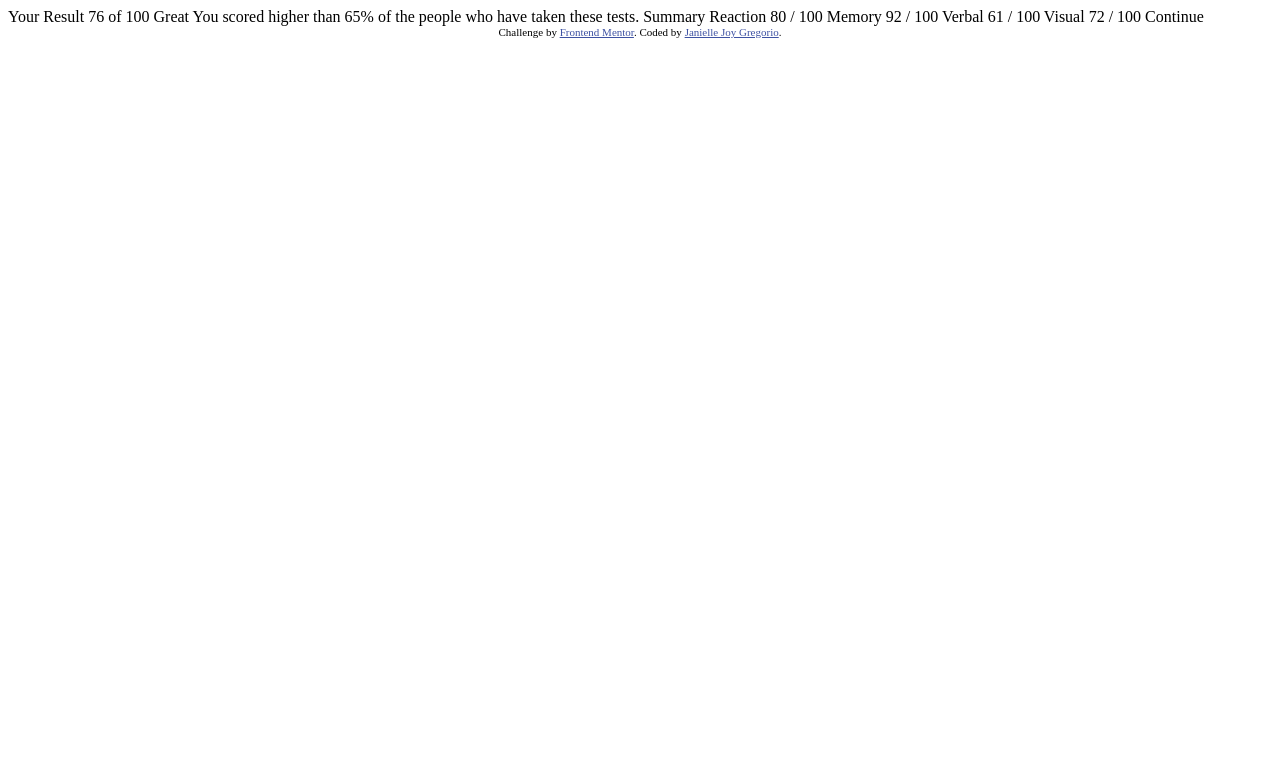
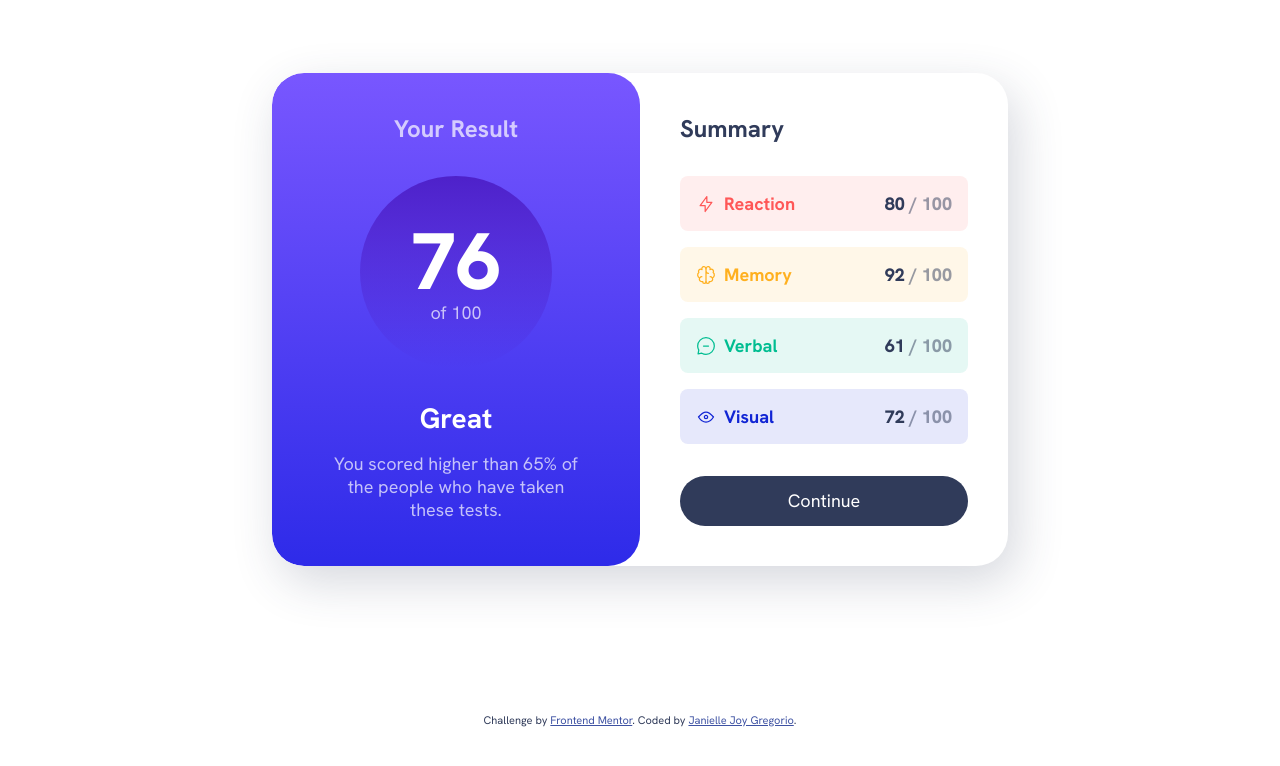
Before and after one commit to amazing010692/Results_Summary_Component, a plain HTML site: page index.html in a window 1280 px wide. Drawn offline with Linux system fonts and the light colour scheme.

Commit message:
updated index and styling
updated index and styling

```diff
--- a/index.html
+++ b/index.html
@@ -5,8 +5,9 @@
   <meta name="viewport" content="width=device-width, initial-scale=1.0"> <!-- displays site properly based on user's device -->
 
   <link rel="icon" type="image/png" sizes="32x32" href="./assets/images/favicon-32x32.png">
+  <link rel="stylesheet" href="style.css">
 
-  <title>Frontend Mentor | Results summary component</title>
+  <title>Frontend Mentor | Results Summary Component</title>
 
   <!-- Feel free to remove these styles or customise in your own stylesheet 👍 -->
   <style>
@@ -15,29 +16,58 @@
   </style>
 </head>
 <body>
+  <main>
+    <div class="result-summary">
+<div class="results grid-flow"
+     data-spacing="large">
 
-  Your Result
-  76
-  of 100
+  <h1 class="section-title">Your Result</h1>
+  <p class="result-score"><span>76</span> of 100</p>
 
-  Great
-  You scored higher than 65% of the people who have taken these tests.
-
-  Summary
-
-  Reaction
-  80 / 100
-
-  Memory
-  92 / 100
-
-  Verbal
-  61 / 100
-
-  Visual
-  72 / 100
-
-  Continue
+  <div class="grid-flow">
+    <p class="result-rank">Great</p>
+    <p>You scored higher than 65% of the people who have taken these tests.</p>
+  </div>
+</div>
+<div class="summary grid-flow"
+     data-spacing="large">
+  <h2 class="section-title">Summary</h2>
+  <div class="grid-flow">
+    <div class="summary-item"
+         data-item-type="accent-1">
+      <div class="flex-group">
+        <svg class="summary-icon" xmlns="http://www.w3.org/2000/svg" width="20" height="20" fill="none" viewBox="0 0 20 20"><path  stroke-linecap="round" stroke-linejoin="round" stroke-width="1.25" d="M10.833 8.333V2.5l-6.666 9.167h5V17.5l6.666-9.167h-5Z"/></svg>
+        <h3 class="summary-item-title">Reaction</h3>
+      </div>
+      <p class="summary-score"><span>80</span> / 100</p>
+    </div>
+    <div class="summary-item"
+         data-item-type="accent-2">
+      <div class="flex-group">
+        <svg class="summary-icon" xmlns="http://www.w3.org/2000/svg" width="20" height="20" fill="none" viewBox="0 0 20 20"><path  stroke-linecap="round" stroke-linejoin="round" stroke-width="1.25" d="M5.833 11.667a2.5 2.5 0 1 0 .834 4.858"/><path stroke-linecap="round" stroke-linejoin="round" stroke-width="1.25" d="M3.553 13.004a3.333 3.333 0 0 1-.728-5.53m.025-.067a2.083 2.083 0 0 1 2.983-2.824m.199.054A2.083 2.083 0 1 1 10 3.75v12.917a1.667 1.667 0 0 1-3.333 0M10 5.833a2.5 2.5 0 0 0 2.5 2.5m1.667 3.334a2.5 2.5 0 1 1-.834 4.858"/><path  stroke-linecap="round" stroke-linejoin="round" stroke-width="1.25" d="M16.447 13.004a3.334 3.334 0 0 0 .728-5.53m-.025-.067a2.083 2.083 0 0 0-2.983-2.824M10 3.75a2.085 2.085 0 0 1 2.538-2.033 2.084 2.084 0 0 1 1.43 2.92m-.635 12.03a1.667 1.667 0 0 1-3.333 0"/></svg>                <h3 class="summary-item-title">Memory</h3>
+      </div>
+      <p class="summary-score"><span>92</span> / 100</p>
+    </div>
+    <div class="summary-item"
+         data-item-type="accent-3">
+      <div class="flex-group">
+        <svg class="summary-icon" xmlns="http://www.w3.org/2000/svg" width="20" height="20" fill="none" viewBox="0 0 20 20"><path stroke-linecap="round" stroke-linejoin="round" stroke-width="1.25" d="M7.5 10h5M10 18.333A8.333 8.333 0 1 0 1.667 10c0 1.518.406 2.942 1.115 4.167l-.699 3.75 3.75-.699A8.295 8.295 0 0 0 10 18.333Z"/></svg>                <h3 class="summary-item-title">Verbal</h3>
+      </div>
+      <p class="summary-score"><span>61</span> / 100</p>
+    </div>
+    <div class="summary-item"
+         data-item-type="accent-4">
+      <div class="flex-group">
+        <svg class="summary-icon" xmlns="http://www.w3.org/2000/svg" width="20" height="20" fill="none" viewBox="0 0 20 20"><path  stroke-linecap="round" stroke-linejoin="round" stroke-width="1.25" d="M10 11.667a1.667 1.667 0 1 0 0-3.334 1.667 1.667 0 0 0 0 3.334Z"/><path  stroke-linecap="round" stroke-linejoin="round" stroke-width="1.25" d="M17.5 10c-1.574 2.492-4.402 5-7.5 5s-5.926-2.508-7.5-5C4.416 7.632 6.66 5 10 5s5.584 2.632 7.5 5Z"/></svg>
+        <h3 class="summary-item-title">Visual</h3>
+      </div>
+      <p class="summary-score"><span>72</span> / 100</p>
+    </div>
+  </div>
+  <button class="button">Continue</button>
+</div>
+    </div>
+  </main>
 
   <div class="attribution">
     Challenge by <a href="https://www.frontendmentor.io?ref=challenge" target="_blank">Frontend Mentor</a>.
--- /dev/null
+++ b/style.css
@@ -0,0 +1,226 @@
+@font-face {
+  font-family: 'HankenGrotesk';
+  font-display: swap;
+  font-weight: 100 900;
+  src: url('assets/fonts/HankenGrotesk-VariableFont_wght.ttf')
+       format('truetype');
+}
+
+:root {
+  --clr-primary-hsl-400: 252, 100%, 67%;
+  --clr-primary-hsl-500: 256, 72%, 46%;
+  --clr-secondary-hsl-400: 241, 81%, 54%;
+  --clr-secondary-hsl-500: 241, 72%, 46%;
+
+  --clr-neutral-hsl-100: 0, 0%, 100%;
+  --clr-neutral-hsl-200: 221, 100%, 96%;
+  --clr-neutral-hsl-300: 241, 100%, 89%;
+  --clr-neutral-hsl-700: 224, 30%, 27%;
+
+  --clr-neutral-100: hsl(var(--clr-neutral-hsl-100));
+  --clr-neutral-200: hsl(var(--clr-neutral-hsl-200));
+  --clr-neutral-300: hsl(var(--clr-neutral-hsl-300));
+  --clr-neutral-700: hsl(var(--clr-neutral-hsl-700));
+
+
+  --clr-primary-400: hsl(var(--clr-primary-hsl-400));
+  --clr-primary-500: hsla(var(--clr-primary-hsl-500));
+  --clr-secondary-400: hsl(var(--clr-secondary-hsl-400));
+
+  --gradient-primary: linear-gradient(
+      var(--clr-primary-400),
+      var(--clr-secondary-400));
+
+  --gradient-to-transparent: linear-gradient(
+      var(--clr-primary-500),
+      hsl(var(--clr-secondary-hsl-500), 0));
+
+  --clr-accent-1: 0, 100%, 67%;
+  --clr-accent-2: 39, 100%, 56%;
+  --clr-accent-3: 166, 100%, 37%;
+  --clr-accent-4: 234, 85%, 45%;
+
+  --font-family-default: 'HankenGrotesk', sans-serif;
+
+  --fw-regular: 500;
+  --fw-bold: 700;
+  --fw-black: 800;
+
+  --fs-400: 1.125rem;
+  --fs-500: 1.25rem;
+  --fs-600: 1.5rem;
+  --fs-700: 1.75rem;
+  --fs-800: 2rem;
+  --fs-900: 5rem;
+}
+
+*,
+*::before,
+*::after {
+  box-sizing: border-box;
+}
+
+* {
+  margin: 0;
+  font: inherit;
+}
+
+img,
+svg {
+  display: block;
+  max-width: 100%;
+}
+
+body {
+  font-family: var(--font-family-default);
+  font-size: var(--fs-400);
+  color: var(--clr-neutral-700);
+}
+
+@media (min-width: 600px) {
+  body {
+    min-height: 100vh;
+    display: grid;
+    place-items: center;
+  }
+}
+
+.flex-group {
+  display: flex;
+  align-items: center;
+  gap: .5rem;
+  flex-wrap: wrap;
+}
+
+.grid-flow {
+  display: grid;
+  align-content: start;
+  gap: 1rem;
+}
+
+.grid-flow[data-spacing="large"] {
+  gap: 2rem;
+}
+
+.section-title {
+  font-weight: var(--fw-bold);
+  font-size: var(--fs-600);
+}
+
+.button {
+  color: var(--clr-neutral-100);
+  line-height: 1;
+  background: var(--clr-neutral-700);
+  padding: 1rem 2rem;
+  border: 0;
+  border-radius: 100vw;
+  cursor: pointer;
+}
+
+.button:hover,
+.button:focus-visible {
+  background: var(--gradient-primary);
+}
+
+.result-summary {
+  --padding: 2.5rem;
+  --border-radius: 2rem;
+
+  max-width: 46rem;
+  display: grid;
+}
+
+@media (min-width: 600px) {
+  .result-summary {
+    margin-inline: 1rem;
+    grid-template-columns: 1fr 1fr;
+    border-radius: var(--border-radius);
+    overflow: hidden;
+    box-shadow: .5rem 1rem 3rem
+      hsl(var(--clr-neutral-hsl-700), .2);
+  }
+}
+
+.results {
+  color: hsl(var(--clr-neutral-hsl-100), .7);
+  text-align: center;
+  padding:
+    var(--padding) calc(var(--padding) * 1.5);
+  background: var(--gradient-primary);
+  border-radius:
+    0 0 var(--border-radius) var(--border-radius);
+}
+
+@media (min-width: 600px) {
+  .results {
+    border-radius: var(--border-radius);
+  }
+}
+
+.result-score {
+  display: grid;
+  place-content: center;
+  width: 12rem;
+  margin-inline: auto;
+  background: var(--gradient-to-transparent);
+  aspect-ratio: 1 / 1;
+  border-radius: 50%;
+}
+
+.result-score span {
+  display: block;
+  font-size: var(--fs-900);
+  font-weight: var(--fw-black);
+  line-height: 1;
+  color: var(--clr-neutral-100);
+}
+
+.result-rank {
+  color: var(--clr-neutral-100);
+  font-size: var(--fs-700);
+  font-weight: var(--fw-bold);
+}
+
+.summary {
+  padding: var(--padding);
+}
+
+.summary-item {
+  display: flex;
+  justify-content: space-between;
+  align-items: center;
+  padding: 1rem;
+  border-radius: .5rem;
+  background-color: hsl(var(--item-color), .1);
+}
+
+.summary-item svg {
+  stroke: hsl(var(--item-color));
+}
+
+.summary-item-title {
+  color: hsl(var(--item-color));
+  font-weight: var(--fw-bold);
+}
+
+.summary-item[data-item-type="accent-1"] {
+  --item-color: var(--clr-accent-1);
+}
+.summary-item[data-item-type="accent-2"] {
+  --item-color: var(--clr-accent-2);
+}
+.summary-item[data-item-type="accent-3"] {
+  --item-color: var(--clr-accent-3);
+}
+.summary-item[data-item-type="accent-4"] {
+  --item-color: var(--clr-accent-4);
+}
+
+.summary-score {
+  font-weight: var(--fw-black);
+  color: hsl(var(--clr-neutral-hsl-700), .5);
+}
+
+.summary-score span {
+  color: var(--clr-neutral-700);
+}
```
